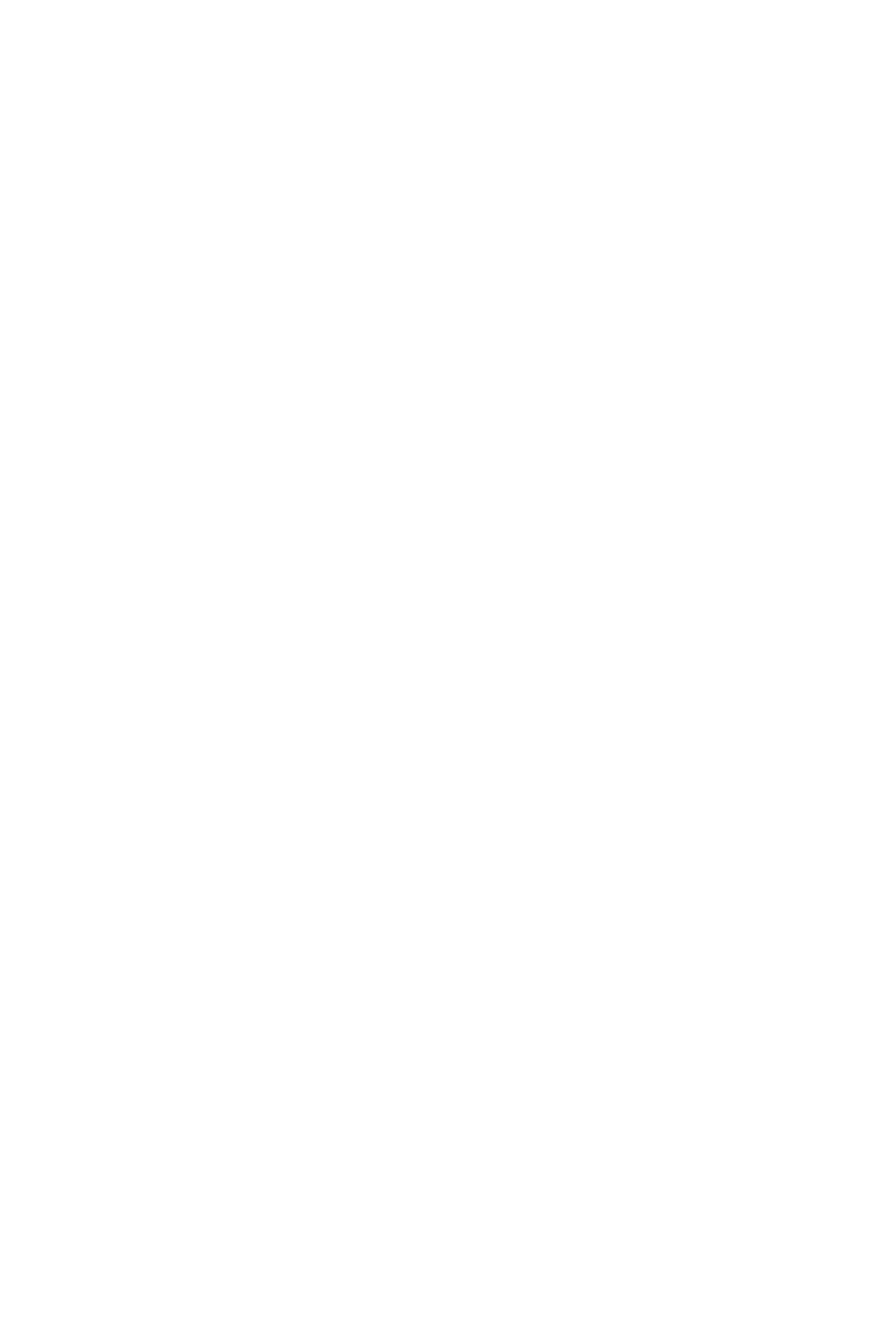
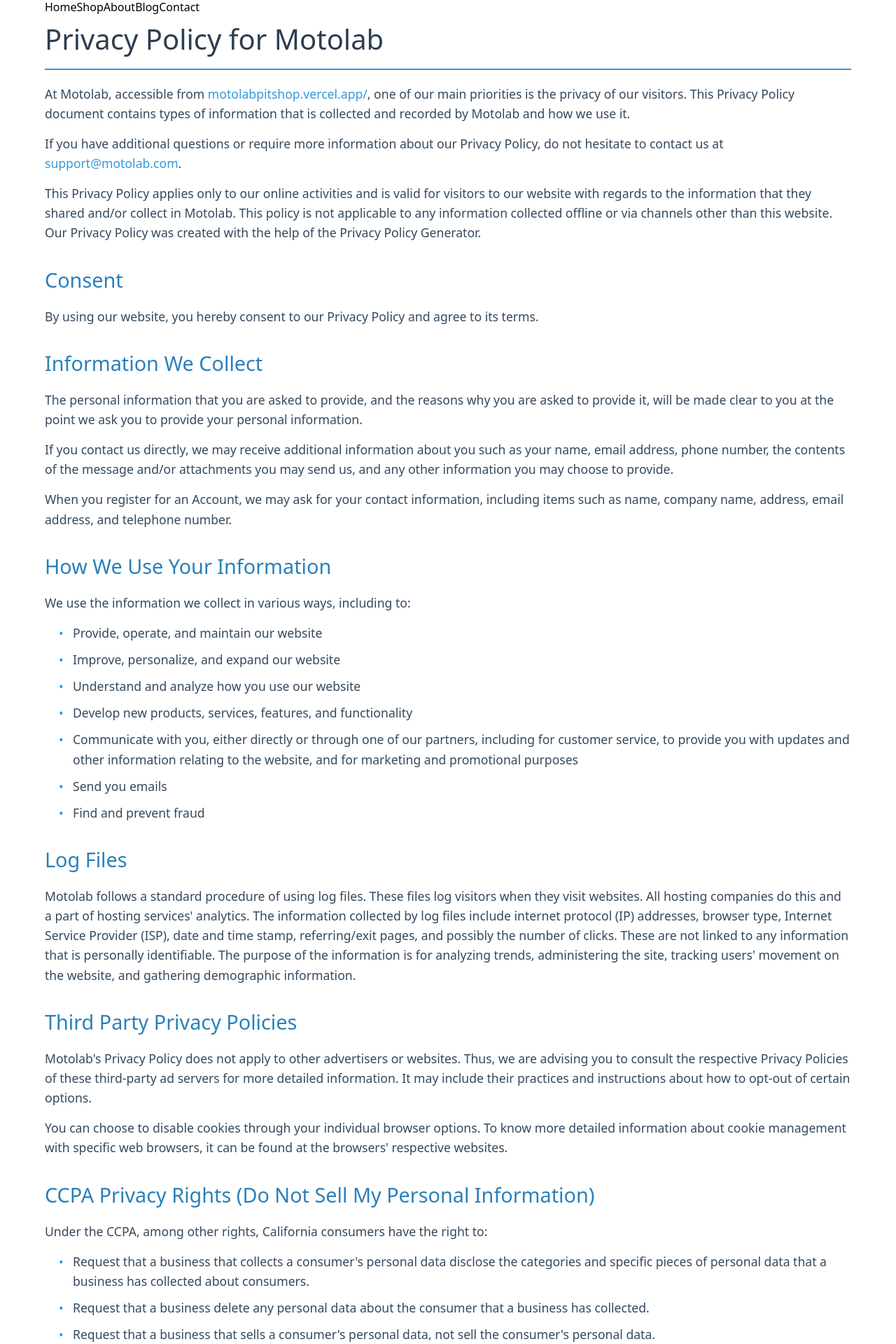
Before and after one commit to codebyviral/motolabpitshop-web-frontend, a React (Vite) app: page /PrivacyPolicy in a window 1280 px wide. Before the commit this address had no page. Shown: the part 220-2140 px from the top of the page at 70% size. Before the commit the page ends 800 px from the top, so only its background shows below. Built offline with nearby package versions, Linux system fonts and the light colour scheme.

Commit message:
PrivacyPolicy

```diff
--- a/src/App.jsx
+++ b/src/App.jsx
@@ -12,6 +12,7 @@
   PaymentSuccess,
   ContactMethods,
   TermsAndConditions,
+  PrivacyPolicy,
 } from "./Pages/index.js";
 import { ToastContainer } from "react-toastify";
 
@@ -43,6 +44,7 @@
           <Route path="/payment-success" element={<PaymentSuccess />} />
           <Route path="/ContactMethods" element={<ContactMethods />} />
           <Route path="/TermsAndConditions" element={<TermsAndConditions />} />
+          <Route path="/PrivacyPolicy" element={<PrivacyPolicy />} />
         </Routes>
       </div>
     </>
--- /dev/null
+++ b/src/Pages/PrivacyPolicy.jsx
@@ -0,0 +1,166 @@
+import React from "react";
+import styled from "styled-components";
+import { Footer, Header } from '../components';
+
+const Container = styled.div`
+  padding: 40px 5%;
+  width: 100%;
+  min-height: 100vh;
+  background: #ffffff;
+  box-shadow: 0 4px 6px rgba(0, 0, 0, 0.1);
+  line-height: 1.6;
+  box-sizing: border-box;
+`;
+
+const Title = styled.h1`
+  color: #2c3e50;
+  font-size: 2.5rem;
+  margin-bottom: 20px;
+  border-bottom: 2px solid #3498db;
+  padding-bottom: 10px;
+`;
+
+const SectionTitle = styled.h2`
+  color: #2980b9;
+  font-size: 1.8rem;
+  margin: 30px 0 15px;
+`;
+
+const Paragraph = styled.p`
+  color: #34495e;
+  font-size: 1.1rem;
+  margin-bottom: 15px;
+`;
+
+const StyledLink = styled.a`
+  color: #3498db;
+  text-decoration: none;
+  transition: color 0.3s ease;
+  &:hover {
+    color: #2980b9;
+    text-decoration: underline;
+  }
+`;
+
+const List = styled.ul`
+  margin: 15px 0 20px 20px;
+`;
+
+const ListItem = styled.li`
+  color: #34495e;
+  font-size: 1.1rem;
+  margin-bottom: 10px;
+  position: relative;
+  padding-left: 20px;
+  &:before {
+    content: "•";
+    color: #3498db;
+    position: absolute;
+    left: 0;
+  }
+`;
+
+const PrivacyPolicy = () => {
+  return (
+    <Container>
+      <Header />
+      <Title>Privacy Policy for Motolab</Title>
+
+      <Paragraph>
+        At Motolab, accessible from{" "}
+        <StyledLink href="https://motolabpitshop.vercel.app/" target="_blank" rel="noopener noreferrer">
+          motolabpitshop.vercel.app/
+        </StyledLink>, one of our main priorities is the privacy of our visitors. This Privacy Policy document contains types of information that is collected and recorded by Motolab and how we use it.
+      </Paragraph>
+
+      <Paragraph>
+        If you have additional questions or require more information about our Privacy Policy, do not hesitate to contact us at{" "}
+        <StyledLink href="mailto:motolabpitshop@gmail.com">support@motolab.com</StyledLink>.
+      </Paragraph>
+
+      <Paragraph>
+        This Privacy Policy applies only to our online activities and is valid for visitors to our website with regards to the information that they shared and/or collect in Motolab. This policy is not applicable to any information collected offline or via channels other than this website. Our Privacy Policy was created with the help of the Privacy Policy Generator.
+      </Paragraph>
+
+      <SectionTitle>Consent</SectionTitle>
+      <Paragraph>
+        By using our website, you hereby consent to our Privacy Policy and agree to its terms.
+      </Paragraph>
+
+      <SectionTitle>Information We Collect</SectionTitle>
+      <Paragraph>
+        The personal information that you are asked to provide, and the reasons why you are asked to provide it, will be made clear to you at the point we ask you to provide your personal information.
+      </Paragraph>
+      <Paragraph>
+        If you contact us directly, we may receive additional information about you such as your name, email address, phone number, the contents of the message and/or attachments you may send us, and any other information you may choose to provide.
+      </Paragraph>
+      <Paragraph>
+        When you register for an Account, we may ask for your contact information, including items such as name, company name, address, email address, and telephone number.
+      </Paragraph>
+
+      <SectionTitle>How We Use Your Information</SectionTitle>
+      <Paragraph>We use the information we collect in various ways, including to:</Paragraph>
+      <List>
+        <ListItem>Provide, operate, and maintain our website</ListItem>
+        <ListItem>Improve, personalize, and expand our website</ListItem>
+        <ListItem>Understand and analyze how you use our website</ListItem>
+        <ListItem>Develop new products, services, features, and functionality</ListItem>
+        <ListItem>Communicate with you, either directly or through one of our partners, including for customer service, to provide you with updates and other information relating to the website, and for marketing and promotional purposes</ListItem>
+        <ListItem>Send you emails</ListItem>
+        <ListItem>Find and prevent fraud</ListItem>
+      </List>
+
+      <SectionTitle>Log Files</SectionTitle>
+      <Paragraph>
+        Motolab follows a standard procedure of using log files. These files log visitors when they visit websites. All hosting companies do this and a part of hosting services' analytics. The information collected by log files include internet protocol (IP) addresses, browser type, Internet Service Provider (ISP), date and time stamp, referring/exit pages, and possibly the number of clicks. These are not linked to any information that is personally identifiable. The purpose of the information is for analyzing trends, administering the site, tracking users' movement on the website, and gathering demographic information.
+      </Paragraph>
+
+      <SectionTitle>Third Party Privacy Policies</SectionTitle>
+      <Paragraph>
+        Motolab's Privacy Policy does not apply to other advertisers or websites. Thus, we are advising you to consult the respective Privacy Policies of these third-party ad servers for more detailed information. It may include their practices and instructions about how to opt-out of certain options.
+      </Paragraph>
+      <Paragraph>
+        You can choose to disable cookies through your individual browser options. To know more detailed information about cookie management with specific web browsers, it can be found at the browsers' respective websites.
+      </Paragraph>
+
+      <SectionTitle>CCPA Privacy Rights (Do Not Sell My Personal Information)</SectionTitle>
+      <Paragraph>Under the CCPA, among other rights, California consumers have the right to:</Paragraph>
+      <List>
+        <ListItem>Request that a business that collects a consumer's personal data disclose the categories and specific pieces of personal data that a business has collected about consumers.</ListItem>
+        <ListItem>Request that a business delete any personal data about the consumer that a business has collected.</ListItem>
+        <ListItem>Request that a business that sells a consumer's personal data, not sell the consumer's personal data.</ListItem>
+      </List>
+      <Paragraph>
+        If you make a request, we have one month to respond to you. If you would like to exercise any of these rights, please contact us.
+      </Paragraph>
+
+      <SectionTitle>GDPR Data Protection Rights</SectionTitle>
+      <Paragraph>
+        We would like to make sure you are fully aware of all of your data protection rights. Every user is entitled to the following:
+      </Paragraph>
+      <List>
+        <ListItem>The right to access – You have the right to request copies of your personal data. We may charge you a small fee for this service.</ListItem>
+        <ListItem>The right to rectification – You have the right to request that we correct any information you believe is inaccurate. You also have the right to request that we complete the information you believe is incomplete.</ListItem>
+        <ListItem>The right to erasure – You have the right to request that we erase your personal data, under certain conditions.</ListItem>
+        <ListItem>The right to restrict processing – You have the right to request that we restrict the processing of your personal data, under certain conditions.</ListItem>
+        <ListItem>The right to object to processing – You have the right to request that we object to our processing of your personal data, under certain conditions.</ListItem>
+        <ListItem>The right to data portability – You have the right to request that we transfer the data that we have collected to another organization, or directly to you, under certain conditions.</ListItem>
+      </List>
+      <Paragraph>
+        If you make a request, we have one month to respond to you. If you would like to exercise any of these rights, please contact us.
+      </Paragraph>
+
+      <SectionTitle>Children's Information</SectionTitle>
+      <Paragraph>
+        Another part of our priority is adding protection for children while using the internet. We encourage parents and guardians to observe, participate in, and/or monitor and guide their online activity.
+      </Paragraph>
+      <Paragraph>
+        Motolab does not knowingly collect any Personal Identifiable Information from children under the age of 13. If you think that your child provided this kind of information on our website, we strongly encourage you to contact us immediately and we will do our best efforts to promptly remove such information from our records.
+      </Paragraph>
+
+      <Footer />
+    </Container>
+  );
+};
+
+export default PrivacyPolicy;
--- a/src/Pages/TermsAndConditions.jsx
+++ b/src/Pages/TermsAndConditions.jsx
@@ -70,8 +70,8 @@
 
       <Paragraph>
         These terms and conditions outline the rules and regulations for the use of Motolab's Website, located at{" "}
-        <StyledLink href="https://motolabpitshop.vercel.app/" target="_blank" rel="noopener noreferrer">
-          https://motolabpitshop.vercel.app/
+        <StyledLink href="/PrivacyPolicy" target="_blank" rel="noopener noreferrer">
+        PrivacyPolicy
         </StyledLink>.
       </Paragraph>
 
--- a/src/Pages/index.js
+++ b/src/Pages/index.js
@@ -9,5 +9,6 @@
 import PaymentSuccess from "./PaymentSuccess"
 import ContactMethods from "./ContactMethods"
 import TermsAndConditions from "./TermsAndConditions"
+import PrivacyPolicy from "./PrivacyPolicy"
 
-export { Home, LoginForm, SignupForm, AboutUs, AllProducts, Profile, Logout, ViewProduct , PaymentSuccess,ContactMethods ,TermsAndConditions}
+export { Home, LoginForm, SignupForm, AboutUs, AllProducts, Profile, Logout, ViewProduct , PaymentSuccess,ContactMethods ,TermsAndConditions,PrivacyPolicy}
```
